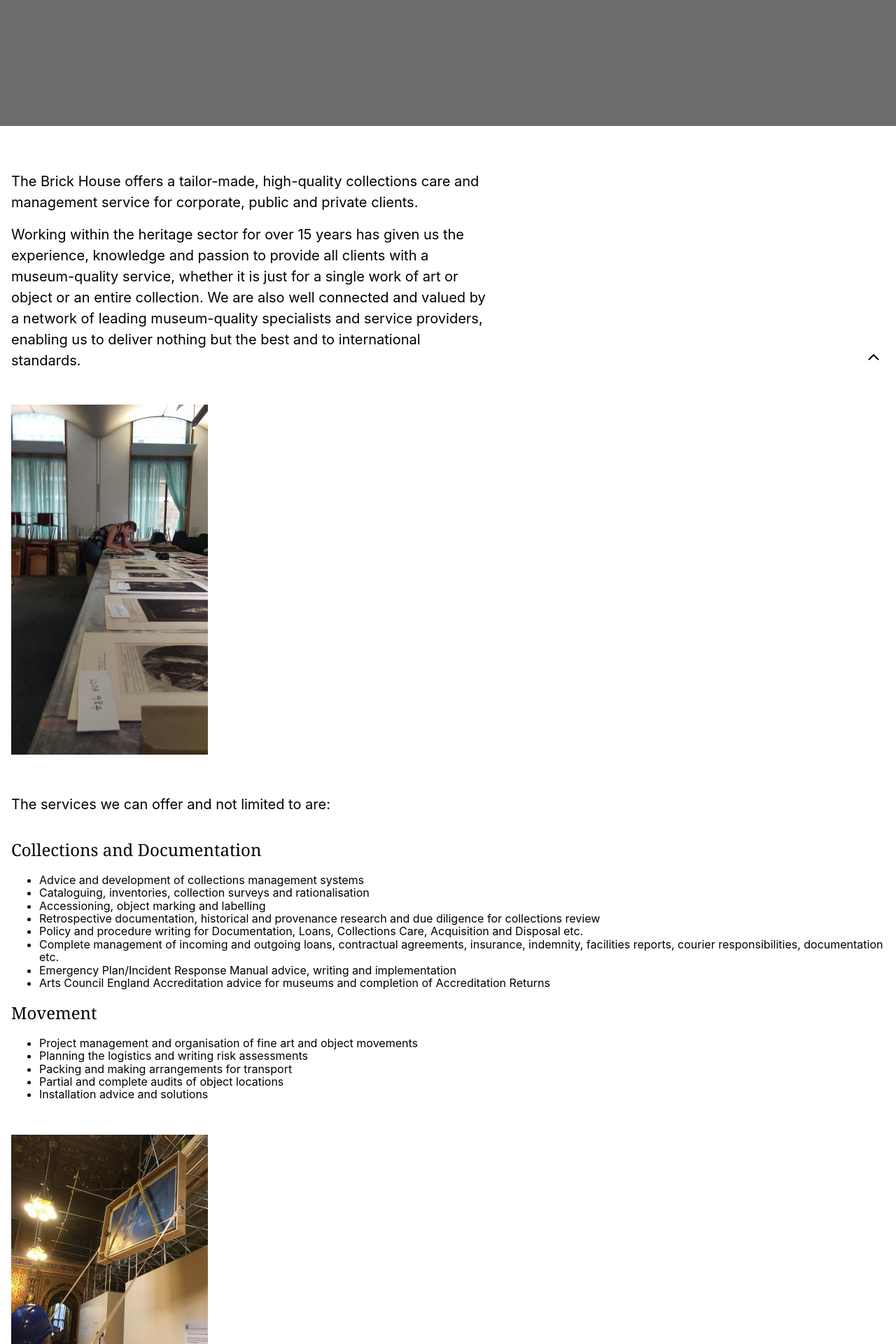
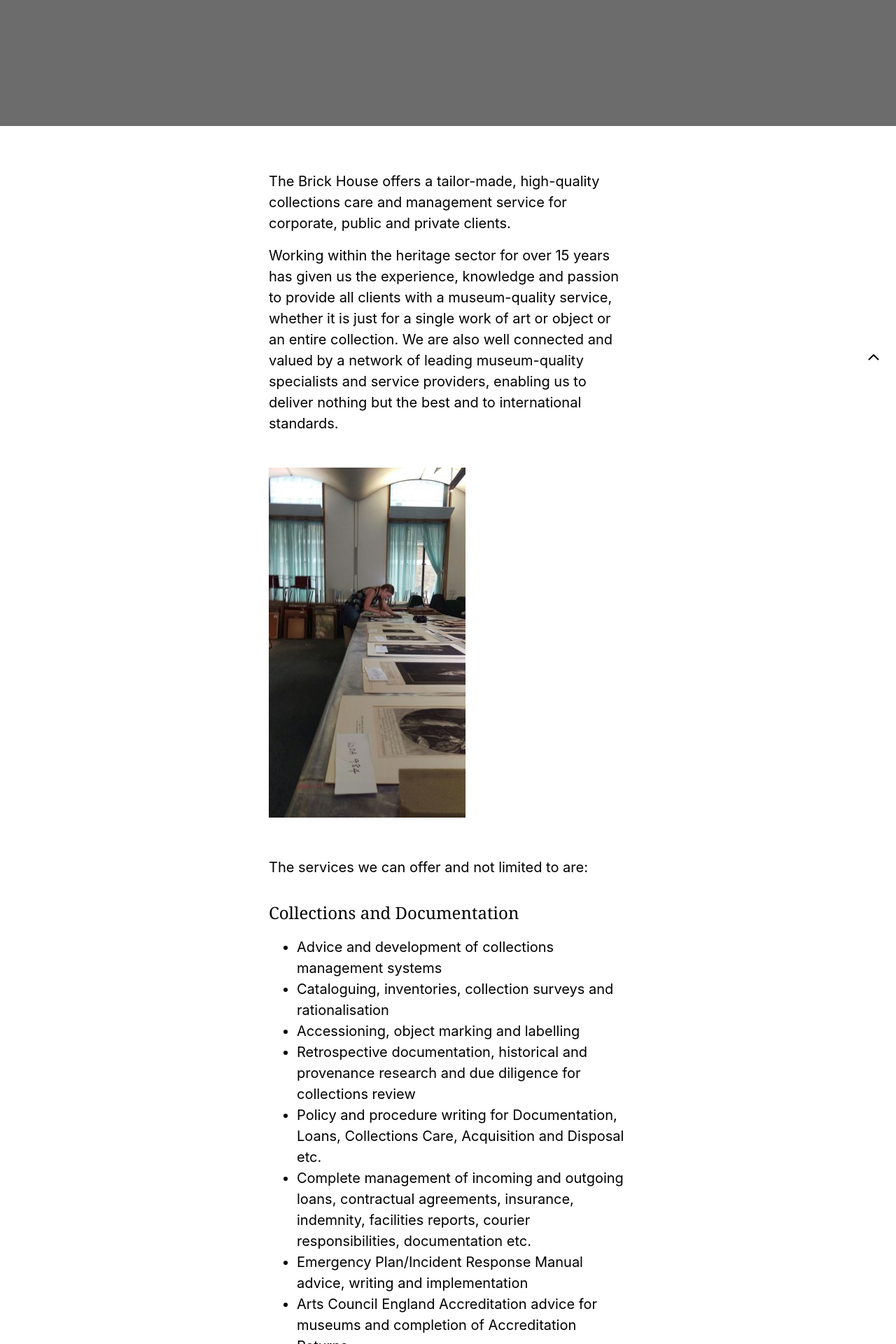
Before and after one commit to wearethoughtfox/brickhouse, a Jekyll site: the page built from _services/collections-managment.markdown, in a window 1280 px wide. Shown: the part 355-2275 px from the top of the page at 70% size. Built offline with Jekyll 4.4.1, drawn with Linux system fonts in a browser that asks for light colours.

Commit message:
Fix layout

```diff
--- a/_layouts/service.html
+++ b/_layouts/service.html
@@ -10,7 +10,7 @@ layout: default
     </div>
 </header>
 
-<div class="center pv4-l ph3 mt4 services-content">
+<div class="center pv4-l ph3 mt4 measure-wide services-content">
     {{ content }}
 </div>
 
--- a/_scss/_variables.scss
+++ b/_scss/_variables.scss
@@ -248,7 +248,7 @@ border-radius: 0;
   padding-bottom: 2rem;
 }
 
-.services-content p, .work-content p {
+.services-content p, .work-content p, .services-content ul {
   @extend .lh-copy;
   @extend .sans-serif;
   @extend .f4;
```
